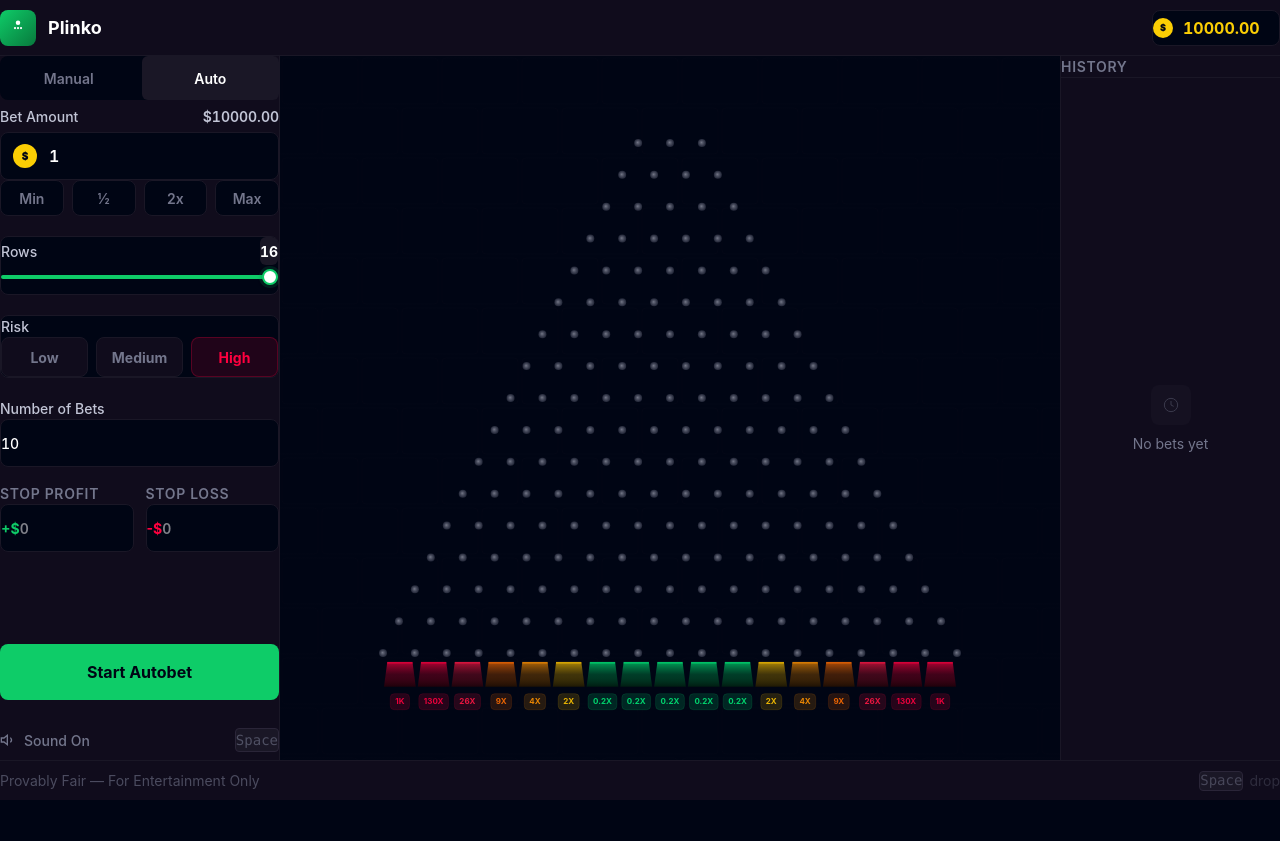
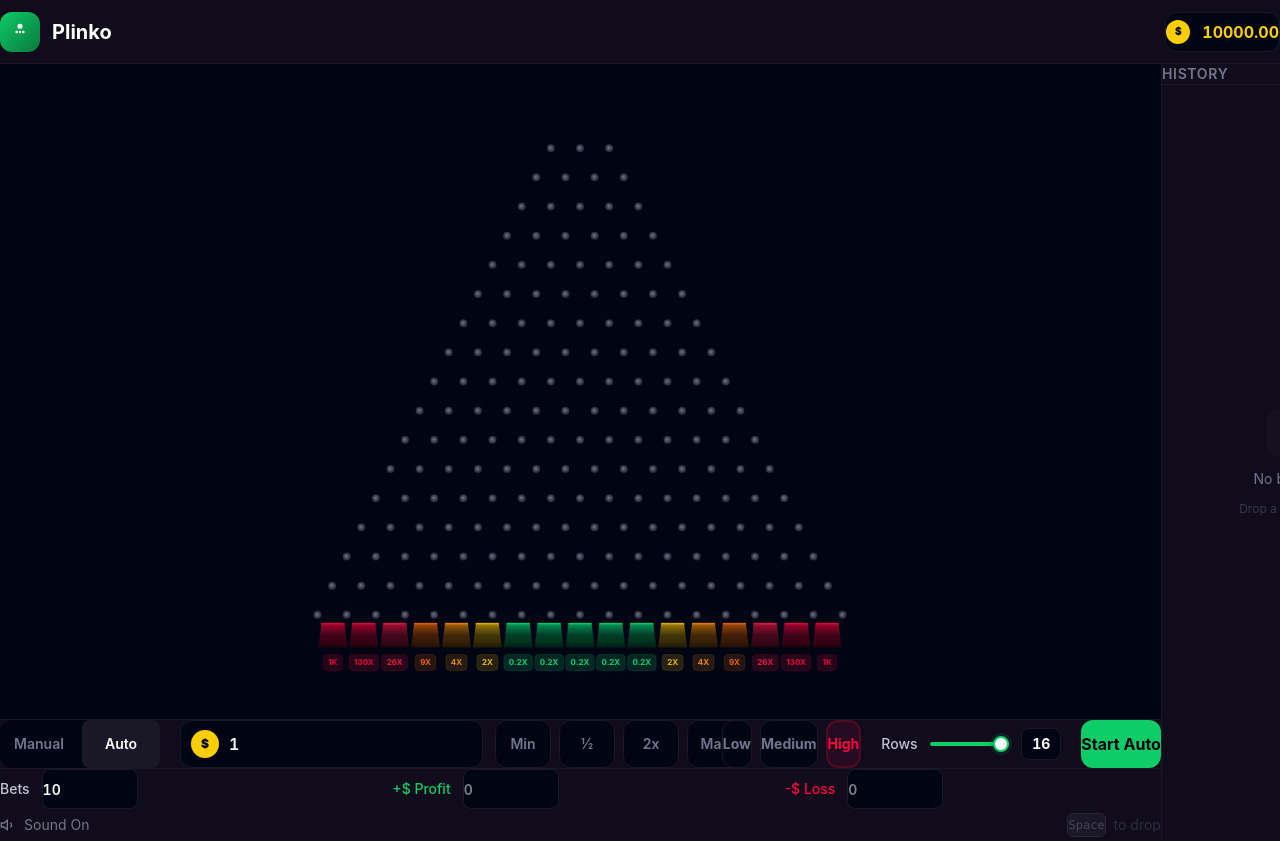
Before and after one commit to Beshqena26/plinko-game, a React (Vite) app: page / in a window 1280 px wide. Both pictures are taken after a click on the button "Auto". Before the commit the page ends 800 px from the top, so only its background shows below. Built offline with nearby package versions, Linux system fonts and the light colour scheme.

Commit message:
Layout redesign: controls below board, proper sidebar padding

```diff
--- a/src/App.tsx
+++ b/src/App.tsx
@@ -104,45 +104,54 @@ export default function App() {
 
   return (
     <div className="min-h-screen bg-[#000514] text-white flex flex-col select-none">
-      {/* Header */}
-      <header className="h-14 bg-[#100C1C] border-b border-[#1A1726] flex items-center px-5 gap-4 shrink-0">
+      {/* ── Header ── */}
+      <header className="h-16 bg-[#100C1C] border-b border-[#1A1726] flex items-center px-6 gap-4 shrink-0">
         <div className="flex items-center gap-3 flex-1">
-          <div className="w-9 h-9 rounded-lg bg-gradient-to-br from-[#0ECC68] to-[#087a3d] flex items-center justify-center">
-            <svg width="18" height="18" viewBox="0 0 24 24" fill="white">
+          <div className="w-10 h-10 rounded-xl bg-gradient-to-br from-[#0ECC68] to-[#087a3d] flex items-center justify-center">
+            <svg width="20" height="20" viewBox="0 0 24 24" fill="white">
               <circle cx="12" cy="5" r="3"/><circle cx="8" cy="12" r="1.5"/><circle cx="16" cy="12" r="1.5"/><circle cx="12" cy="12" r="1.5"/>
             </svg>
           </div>
-          <span className="text-lg font-bold">Plinko</span>
+          <span className="text-xl font-bold">Plinko</span>
         </div>
 
         <div className="flex items-center gap-3">
           {lastWin && (
-            <div className="anim-slide h-9 px-4 rounded-lg flex items-center gap-2 text-14 font-bold tabular-nums"
+            <div className="anim-slide h-10 px-4 rounded-xl flex items-center gap-2 text-sm font-bold tabular-nums"
               style={{ backgroundColor: `${lastWin.color}10`, border: `1px solid ${lastWin.color}20`, color: lastWin.color }}>
-              <span className="text-12 opacity-50">{lastWin.mult}x</span>
+              <span className="text-xs opacity-50">{lastWin.mult}x</span>
               {lastWin.amount >= 0 ? '+' : ''}{lastWin.amount.toFixed(2)}
             </div>
           )}
 
           {records.length > 0 && (
-            <div className={`hidden sm:flex h-9 px-4 rounded-lg items-center text-14 font-bold tabular-nums border
+            <div className={`hidden md:flex h-10 px-4 rounded-xl items-center text-sm font-bold tabular-nums border
               ${pl >= 0 ? 'bg-[#0ECC68]/5 border-[#0ECC68]/15 text-[#0ECC68]' : 'bg-[#ff003f]/5 border-[#ff003f]/15 text-[#ff003f]'}`}>
               {pl >= 0 ? '+' : ''}{pl.toFixed(2)}
             </div>
           )}
 
-          <div className="h-9 bg-[#000514] border border-[#1A1726] rounded-lg px-4 flex items-center gap-2.5 min-w-[128px]">
-            <div className="w-5 h-5 rounded-full bg-[#FBCE04] flex items-center justify-center">
-              <span className="text-[9px] font-black text-[#000514]">$</span>
+          <div className="h-10 bg-[#000514] border border-[#1A1726] rounded-xl px-5 flex items-center gap-3">
+            <div className="w-6 h-6 rounded-full bg-[#FBCE04] flex items-center justify-center">
+              <span className="text-[10px] font-black text-[#000514]">$</span>
             </div>
             <span className="text-base font-bold text-[#FBCE04] tabular-nums">{dispBal.toFixed(2)}</span>
           </div>
         </div>
       </header>
 
-      {/* Main */}
+      {/* ── Main ── */}
       <main className="flex-1 flex flex-col lg:flex-row overflow-hidden">
-        <div className="w-full lg:w-[280px] shrink-0 border-r border-[#1A1726] order-2 lg:order-1">
+        {/* Board — center, takes all available space */}
+        <div className="flex-1 flex flex-col min-h-0 order-1">
+          {/* Game canvas */}
+          <div className="flex-1 min-h-[400px]">
+            <PlinkoBoard rows={rows} multipliers={mults} onBallLand={onLand}
+              ballQueue={ballQueue} onBallConsumed={onConsumed} paths={paths} />
+          </div>
+
+          {/* ── Bet Controls — below the board ── */}
+          <div className="border-t border-[#1A1726] bg-[#100C1C]">
             <BetControls
               balance={balance} betAmount={betAmount} setBetAmount={setBetAmount}
               rows={rows} setRows={setRows} risk={risk} setRisk={setRisk}
@@ -152,27 +161,16 @@ export default function App() {
               stopOnLoss={stopOnLoss} setStopOnLoss={setStopOnLoss}
             />
           </div>
-
-        <div className="flex-1 order-1 lg:order-2 min-h-[480px]">
-          <PlinkoBoard rows={rows} multipliers={mults} onBallLand={onLand}
-            ballQueue={ballQueue} onBallConsumed={onConsumed} paths={paths} />
         </div>
 
-        <div className="hidden lg:block w-[220px] shrink-0 border-l border-[#1A1726] order-3">
+        {/* History — right sidebar */}
+        <div className="hidden lg:block w-[260px] shrink-0 border-l border-[#1A1726] order-2">
           <BetHistory records={records} />
         </div>
-        <div className="lg:hidden order-3 border-t border-[#1A1726] max-h-[220px]">
+        <div className="lg:hidden order-2 border-t border-[#1A1726] max-h-[240px]">
           <BetHistory records={records} />
         </div>
       </main>
-
-      <footer className="h-10 bg-[#100C1C] border-t border-[#1A1726] flex items-center justify-between px-5 shrink-0">
-        <span className="text-12 text-[#73768C]/60">Provably Fair — For Entertainment Only</span>
-        <div className="flex items-center gap-1.5 text-12 text-[#73768C]/30">
-          <kbd className="px-1.5 h-5 flex items-center rounded bg-[#1A1726] border border-[#2a2538] text-10 font-mono text-[#73768C]/50">Space</kbd>
-          <span>drop</span>
-        </div>
-      </footer>
     </div>
   );
 }
--- a/src/components/BetControls.tsx
+++ b/src/components/BetControls.tsx
@@ -29,8 +29,6 @@ const RISKS: { value: RiskLevel; label: string; color: string }[] = [
   { value: 'high', label: 'High', color: '#ff003f' },
 ];
 
-const inputCls = 'w-full h-10 bg-[#000514] border border-[#1A1726] rounded-lg px-3 text-white text-sm font-medium outline-none focus:border-[#0ECC68]/40 transition-colors tabular-nums';
-
 export default function BetControls(props: BetControlsProps) {
   const {
     balance, betAmount, setBetAmount, rows, setRows, risk, setRisk,
@@ -42,9 +40,7 @@ export default function BetControls(props: BetControlsProps) {
   const [mode, setMode] = useState<'manual' | 'auto'>('manual');
   const [soundOn, setSoundOn] = useState(true);
   const [pressed, setPressed] = useState(false);
-  const pressTimer = useRef<ReturnType<typeof setTimeout>>();
-
-  const riskIdx = RISKS.findIndex(r => r.value === risk);
+  const timer = useRef<ReturnType<typeof setTimeout>>();
 
   // Space to drop
   useEffect(() => {
@@ -55,8 +51,8 @@ export default function BetControls(props: BetControlsProps) {
         else if (!isAuto) onStartAuto();
         else onStopAuto();
         setPressed(true);
-        clearTimeout(pressTimer.current);
-        pressTimer.current = setTimeout(() => setPressed(false), 120);
+        clearTimeout(timer.current);
+        timer.current = setTimeout(() => setPressed(false), 120);
       }
     };
     window.addEventListener('keydown', fn);
@@ -66,46 +62,44 @@ export default function BetControls(props: BetControlsProps) {
   const fire = () => {
     onDrop();
     setPressed(true);
-    clearTimeout(pressTimer.current);
-    pressTimer.current = setTimeout(() => setPressed(false), 120);
+    clearTimeout(timer.current);
+    timer.current = setTimeout(() => setPressed(false), 120);
   };
 
   const canBet = !disabled && balance >= betAmount && betAmount > 0;
 
   return (
-    <div className="flex flex-col h-full bg-[#100C1C]">
-      {/* Tabs */}
-      <div className="px-5 pt-5 pb-0">
-        <div className="flex h-11 rounded-lg bg-[#000514] p-1 gap-1">
+    <div className="px-6 py-5">
+      {/* ── Row 1: Mode tabs + main controls ── */}
+      <div className="flex flex-col lg:flex-row gap-5">
+        {/* Mode toggle */}
+        <div className="flex h-12 rounded-xl bg-[#000514] p-1 gap-1 lg:w-[160px] shrink-0">
           {(['manual', 'auto'] as const).map(m => (
             <button key={m} onClick={() => setMode(m)}
-              className={`flex-1 rounded-md text-13 font-semibold capitalize transition-all
+              className={`flex-1 rounded-lg text-sm font-semibold capitalize transition-all
                 ${mode === m ? 'bg-[#1A1726] text-white' : 'text-[#73768C] hover:text-[#C2C5D6]'}`}
             >{m}</button>
           ))}
         </div>
-      </div>
 
-      <div className="flex flex-col gap-5 px-5 py-4 flex-1 overflow-y-auto">
-        {/* Bet Amount */}
-        <div>
-          <div className="flex items-center justify-between h-8">
-            <span className="text-12 font-medium text-[#C2C5D6]">Bet Amount</span>
-            <span className="text-12 font-semibold text-[#C2C5D6] tabular-nums">${balance.toFixed(2)}</span>
-          </div>
-          <div className="flex items-center h-12 bg-[#000514] rounded-lg border border-[#1A1726] focus-within:border-[#0ECC68]/40 transition-colors">
+        {/* Bet amount */}
+        <div className="flex-1 min-w-0">
+          <div className="flex items-center gap-3">
+            <div className="flex items-center h-12 flex-1 bg-[#000514] rounded-xl border border-[#1A1726] focus-within:border-[#0ECC68]/40 transition-colors">
               <div className="w-12 flex items-center justify-center shrink-0">
-              <div className="w-6 h-6 rounded-full bg-[#FBCE04] flex items-center justify-center">
-                <span className="text-[10px] font-black text-[#000514]">$</span>
+                <div className="w-7 h-7 rounded-full bg-[#FBCE04] flex items-center justify-center">
+                  <span className="text-xs font-black text-[#000514]">$</span>
                 </div>
               </div>
               <input
                 type="number" value={betAmount} step="0.01"
                 onChange={e => setBetAmount(Math.max(0, Math.min(10000, +e.target.value || 0)))}
-              className="flex-1 h-full bg-transparent text-white text-base font-semibold outline-none tabular-nums pr-3"
+                className="flex-1 h-full bg-transparent text-white text-base font-semibold outline-none tabular-nums pr-4"
               />
             </div>
-          <div className="grid grid-cols-4 gap-2 mt-3">
+
+            {/* Quick buttons */}
+            <div className="flex gap-2 shrink-0">
               {[
                 { label: 'Min', fn: () => setBetAmount(0.01) },
                 { label: '½', fn: () => setBetAmount(Math.max(0.01, +(betAmount / 2).toFixed(2))) },
@@ -113,80 +107,41 @@ export default function BetControls(props: BetControlsProps) {
                 { label: 'Max', fn: () => setBetAmount(Math.min(10000, balance)) },
               ].map(b => (
                 <button key={b.label} onClick={b.fn}
-                className="h-9 rounded-lg bg-[#000514] border border-[#1A1726] text-13 font-semibold text-[#73768C]
+                  className="h-12 w-14 rounded-xl bg-[#000514] border border-[#1A1726] text-sm font-semibold text-[#73768C]
                     hover:text-white hover:bg-[#1A1726] active:scale-95 transition-all"
                 >{b.label}</button>
               ))}
             </div>
           </div>
-
-        {/* Rows */}
-        <div className="rounded-lg bg-[#000514] border border-[#1A1726] p-4">
-          <div className="flex items-center justify-between mb-3">
-            <span className="text-13 font-medium text-[#C2C5D6]">Rows</span>
-            <span className="h-7 px-3 rounded-md bg-[#1A1726] text-14 font-bold text-white flex items-center tabular-nums">{rows}</span>
-          </div>
-          <input type="range" min={8} max={16} value={rows}
-            onChange={e => setRows(+e.target.value)} disabled={isAuto} />
         </div>
 
         {/* Risk */}
-        <div className="rounded-lg bg-[#000514] border border-[#1A1726] p-4">
-          <div className="flex items-center justify-between mb-3">
-            <span className="text-13 font-medium text-[#C2C5D6]">Risk</span>
-          </div>
-          <div className="grid grid-cols-3 gap-2">
+        <div className="flex gap-2 shrink-0">
           {RISKS.map(r => {
             const active = risk === r.value;
             return (
               <button key={r.value} onClick={() => setRisk(r.value)} disabled={isAuto}
-                  className={`h-10 rounded-lg text-13 font-bold transition-all disabled:opacity-30
-                    ${active ? 'text-white' : 'bg-[#100C1C] border border-[#1A1726] text-[#73768C] hover:text-[#C2C5D6]'}`}
-                  style={active ? { backgroundColor: `${r.color}20`, border: `1px solid ${r.color}40`, color: r.color } : undefined}
+                className={`h-12 px-5 rounded-xl text-sm font-bold transition-all disabled:opacity-30
+                  ${active ? '' : 'bg-[#000514] border border-[#1A1726] text-[#73768C] hover:text-[#C2C5D6]'}`}
+                style={active ? { backgroundColor: `${r.color}18`, border: `2px solid ${r.color}35`, color: r.color } : undefined}
               >{r.label}</button>
             );
           })}
         </div>
+
+        {/* Rows */}
+        <div className="flex items-center gap-3 shrink-0 lg:w-[180px]">
+          <span className="text-sm font-medium text-[#C2C5D6] shrink-0">Rows</span>
+          <input type="range" min={8} max={16} value={rows}
+            onChange={e => setRows(+e.target.value)} disabled={isAuto}
+            className="flex-1" />
+          <span className="h-8 w-10 rounded-lg bg-[#000514] border border-[#1A1726] text-sm font-bold text-white flex items-center justify-center tabular-nums shrink-0">{rows}</span>
         </div>
 
-        {/* Auto options */}
-        {mode === 'auto' && (
-          <div className="flex flex-col gap-4 anim-slide">
-            <div>
-              <span className="text-13 font-medium text-[#C2C5D6] block mb-2">Number of Bets</span>
-              <input type="number" value={autoBetCount}
-                onChange={e => setAutoBetCount(Math.max(1, Math.min(1000, +e.target.value || 1)))}
-                className={inputCls + ' h-12'} />
-            </div>
-            <div className="grid grid-cols-2 gap-3">
-              <div>
-                <span className="text-12 font-semibold text-[#73768C] uppercase tracking-wider block mb-2">Stop Profit</span>
-                <div className="flex items-center h-12 bg-[#000514] border border-[#1A1726] rounded-lg focus-within:border-[#0ECC68]/30 transition-colors">
-                  <span className="w-10 text-center text-12 font-bold text-[#0ECC68]">+$</span>
-                  <input type="number" value={stopOnProfit || ''} placeholder="0"
-                    onChange={e => setStopOnProfit(Math.max(0, +e.target.value || 0))}
-                    className="flex-1 h-full bg-transparent text-white text-14 font-semibold outline-none tabular-nums pr-3" />
-                </div>
-              </div>
-              <div>
-                <span className="text-12 font-semibold text-[#73768C] uppercase tracking-wider block mb-2">Stop Loss</span>
-                <div className="flex items-center h-12 bg-[#000514] border border-[#1A1726] rounded-lg focus-within:border-[#ff003f]/30 transition-colors">
-                  <span className="w-10 text-center text-12 font-bold text-[#ff003f]">-$</span>
-                  <input type="number" value={stopOnLoss || ''} placeholder="0"
-                    onChange={e => setStopOnLoss(Math.max(0, +e.target.value || 0))}
-                    className="flex-1 h-full bg-transparent text-white text-14 font-semibold outline-none tabular-nums pr-3" />
-                </div>
-              </div>
-            </div>
-          </div>
-        )}
-
-        <div className="flex-1 min-h-4" />
-
-        {/* Action */}
+        {/* Drop button */}
         {mode === 'manual' ? (
           <button onClick={fire} disabled={!canBet}
-            className={`h-14 w-full rounded-lg font-bold text-base transition-all
+            className={`h-12 px-8 rounded-xl font-bold text-base transition-all shrink-0
               bg-[#0ECC68] text-[#000514] hover:bg-[#1cdf78]
               active:scale-[0.97] disabled:opacity-25 disabled:cursor-not-allowed
               ${pressed ? 'scale-[0.97]' : ''}`}>
@@ -194,20 +149,45 @@ export default function BetControls(props: BetControlsProps) {
           </button>
         ) : isAuto ? (
           <button onClick={onStopAuto}
-            className="h-14 w-full rounded-lg font-bold text-base bg-[#ff003f] text-white hover:bg-[#ff2d5a] active:scale-[0.97] transition-all">
+            className="h-12 px-8 rounded-xl font-bold text-base bg-[#ff003f] text-white hover:bg-[#ff2d5a] active:scale-[0.97] transition-all shrink-0">
             Stop
           </button>
         ) : (
           <button onClick={onStartAuto} disabled={!canBet}
-            className="h-14 w-full rounded-lg font-bold text-base bg-[#0ECC68] text-[#000514] hover:bg-[#1cdf78] active:scale-[0.97] disabled:opacity-25 disabled:cursor-not-allowed transition-all">
-            Start Autobet
+            className="h-12 px-8 rounded-xl font-bold text-base bg-[#0ECC68] text-[#000514] hover:bg-[#1cdf78] active:scale-[0.97] disabled:opacity-25 disabled:cursor-not-allowed transition-all shrink-0">
+            Start Auto
           </button>
         )}
+      </div>
 
-        {/* Sound + shortcut hint */}
-        <div className="flex items-center justify-between h-10">
+      {/* ── Row 2: Auto options (only in auto mode) ── */}
+      {mode === 'auto' && (
+        <div className="flex flex-col sm:flex-row gap-4 mt-4 pt-4 border-t border-[#1A1726] anim-slide">
+          <div className="flex items-center gap-3 flex-1">
+            <span className="text-sm font-medium text-[#C2C5D6] shrink-0">Bets</span>
+            <input type="number" value={autoBetCount}
+              onChange={e => setAutoBetCount(Math.max(1, Math.min(1000, +e.target.value || 1)))}
+              className="h-10 w-24 bg-[#000514] border border-[#1A1726] rounded-lg px-3 text-white text-sm font-semibold outline-none focus:border-[#0ECC68]/40 transition-colors tabular-nums" />
+          </div>
+          <div className="flex items-center gap-3 flex-1">
+            <span className="text-sm font-medium text-[#0ECC68] shrink-0">+$ Profit</span>
+            <input type="number" value={stopOnProfit || ''} placeholder="0"
+              onChange={e => setStopOnProfit(Math.max(0, +e.target.value || 0))}
+              className="h-10 w-24 bg-[#000514] border border-[#1A1726] rounded-lg px-3 text-white text-sm font-semibold outline-none focus:border-[#0ECC68]/30 transition-colors tabular-nums" />
+          </div>
+          <div className="flex items-center gap-3 flex-1">
+            <span className="text-sm font-medium text-[#ff003f] shrink-0">-$ Loss</span>
+            <input type="number" value={stopOnLoss || ''} placeholder="0"
+              onChange={e => setStopOnLoss(Math.max(0, +e.target.value || 0))}
+              className="h-10 w-24 bg-[#000514] border border-[#1A1726] rounded-lg px-3 text-white text-sm font-semibold outline-none focus:border-[#ff003f]/30 transition-colors tabular-nums" />
+          </div>
+        </div>
+      )}
+
+      {/* ── Row 3: Sound + keyboard hint ── */}
+      <div className="flex items-center justify-between mt-4 h-8">
         <button onClick={() => { setSoundOn(sound.toggle()); }}
-            className="flex items-center gap-2 text-12 font-medium text-[#73768C] hover:text-[#C2C5D6] transition-colors">
+          className="flex items-center gap-2 text-sm text-[#73768C] hover:text-[#C2C5D6] transition-colors">
           {soundOn ? (
             <svg width="16" height="16" viewBox="0 0 24 24" fill="none" stroke="currentColor" strokeWidth="2"><polygon points="11 5 6 9 2 9 2 15 6 15 11 19 11 5"/><path d="M15.54 8.46a5 5 0 0 1 0 7.07"/></svg>
           ) : (
@@ -215,9 +195,9 @@ export default function BetControls(props: BetControlsProps) {
           )}
           {soundOn ? 'Sound On' : 'Sound Off'}
         </button>
-          <div className="flex items-center gap-1.5 text-12 text-[#73768C]/40">
-            <kbd className="px-2 h-6 flex items-center rounded bg-[#1A1726] border border-[#2a2538] text-10 font-mono text-[#73768C]/60">Space</kbd>
-          </div>
+        <div className="flex items-center gap-2 text-sm text-[#73768C]/30">
+          <kbd className="px-2 h-6 flex items-center rounded-md bg-[#1A1726] border border-[#2a2538] text-xs font-mono text-[#73768C]/50">Space</kbd>
+          <span>to drop</span>
         </div>
       </div>
     </div>
--- a/src/components/BetHistory.tsx
+++ b/src/components/BetHistory.tsx
@@ -28,25 +28,25 @@ export default function BetHistory({ records }: { records: BetRecord[] }) {
   return (
     <div className="bg-[#100C1C] h-full flex flex-col">
       {/* Header */}
-      <div className="p-4 border-b border-[#1A1726]">
-        <div className="flex items-center justify-between mb-3">
-          <span className="text-12 font-semibold text-[#73768C] uppercase tracking-wider">History</span>
+      <div className="px-6 pt-6 pb-5 border-b border-[#1A1726]">
+        <div className="flex items-center justify-between mb-4">
+          <span className="text-sm font-semibold text-[#73768C] uppercase tracking-wider">History</span>
           {records.length > 0 && (
-            <span className={`text-14 font-bold tabular-nums ${profit >= 0 ? 'text-[#0ECC68]' : 'text-[#ff003f]'}`}>
+            <span className={`text-base font-bold tabular-nums ${profit >= 0 ? 'text-[#0ECC68]' : 'text-[#ff003f]'}`}>
               {profit >= 0 ? '+' : ''}{profit.toFixed(2)}
             </span>
           )}
         </div>
         {records.length > 0 && (
-          <div className="grid grid-cols-3 gap-2">
+          <div className="grid grid-cols-3 gap-3">
             {[
               { label: 'Bets', value: `${records.length}` },
               { label: 'Wagered', value: `${totalBet.toFixed(0)}` },
               { label: 'Win%', value: `${winRate}%`, color: winRate >= 50 ? '#0ECC68' : '#ff003f' },
             ].map(s => (
-              <div key={s.label} className="h-14 rounded-lg bg-[#000514] border border-[#1A1726] flex flex-col items-center justify-center gap-0.5">
-                <span className="text-10 font-semibold text-[#73768C] uppercase tracking-wider">{s.label}</span>
-                <span className="text-14 font-bold tabular-nums" style={{ color: s.color || '#fff' }}>{s.value}</span>
+              <div key={s.label} className="py-3 rounded-xl bg-[#000514] border border-[#1A1726] flex flex-col items-center justify-center gap-1">
+                <span className="text-xs font-semibold text-[#73768C] uppercase tracking-wider">{s.label}</span>
+                <span className="text-base font-bold tabular-nums" style={{ color: s.color || '#fff' }}>{s.value}</span>
               </div>
             ))}
           </div>
@@ -54,36 +54,37 @@ export default function BetHistory({ records }: { records: BetRecord[] }) {
       </div>
 
       {/* List */}
-      <div ref={listRef} className="flex-1 overflow-y-auto p-3">
+      <div ref={listRef} className="flex-1 overflow-y-auto px-4 py-4">
         {records.length === 0 ? (
-          <div className="flex flex-col items-center justify-center h-full py-8 gap-2">
-            <div className="w-10 h-10 rounded-lg bg-[#1A1726]/50 flex items-center justify-center">
-              <svg width="16" height="16" viewBox="0 0 24 24" fill="none" stroke="#73768C" strokeWidth="1.5" opacity="0.4">
+          <div className="flex flex-col items-center justify-center h-full py-12 gap-3">
+            <div className="w-12 h-12 rounded-xl bg-[#1A1726]/50 flex items-center justify-center">
+              <svg width="20" height="20" viewBox="0 0 24 24" fill="none" stroke="#73768C" strokeWidth="1.5" opacity="0.4">
                 <circle cx="12" cy="12" r="10"/><path d="M12 6v6l4 2"/>
               </svg>
             </div>
-            <span className="text-12 text-[#73768C]">No bets yet</span>
+            <span className="text-sm text-[#73768C]">No bets yet</span>
+            <span className="text-xs text-[#73768C]/40">Drop a ball to start</span>
           </div>
         ) : (
-          <div className="flex flex-col gap-1.5">
+          <div className="flex flex-col gap-2">
             {records.map((r, idx) => {
               const color = getMultiplierColor(r.multiplier);
               const isWin = r.multiplier >= 1;
               const pl = r.payout - r.bet;
               return (
                 <div key={r.id}
-                  className={`flex items-center justify-between h-10 rounded-lg px-3 transition-colors hover:bg-[#1A1726]/40
+                  className={`flex items-center justify-between h-11 rounded-xl px-4 transition-colors hover:bg-[#1A1726]/40
                     ${idx === 0 ? 'anim-slide' : ''}`}
                   style={{
                     backgroundColor: idx === 0 ? `${color}08` : '#000514',
                     border: `1px solid ${idx === 0 ? `${color}20` : '#1A1726'}`,
                   }}
                 >
-                  <div className="flex items-center gap-2">
-                    <div className="w-2 h-2 rounded-full" style={{ backgroundColor: color }} />
-                    <span className="text-13 font-bold tabular-nums" style={{ color }}>{r.multiplier}x</span>
+                  <div className="flex items-center gap-3">
+                    <div className="w-2 h-2 rounded-full shrink-0" style={{ backgroundColor: color }} />
+                    <span className="text-sm font-bold tabular-nums" style={{ color }}>{r.multiplier}x</span>
                   </div>
-                  <span className={`text-12 font-semibold tabular-nums ${isWin ? 'text-[#0ECC68]' : 'text-[#ff003f]'}`}>
+                  <span className={`text-sm font-semibold tabular-nums ${isWin ? 'text-[#0ECC68]' : 'text-[#ff003f]'}`}>
                     {isWin ? '+' : ''}{pl.toFixed(2)}
                   </span>
                 </div>
```
Lines whose indentation alone changed are shown as unchanged.
